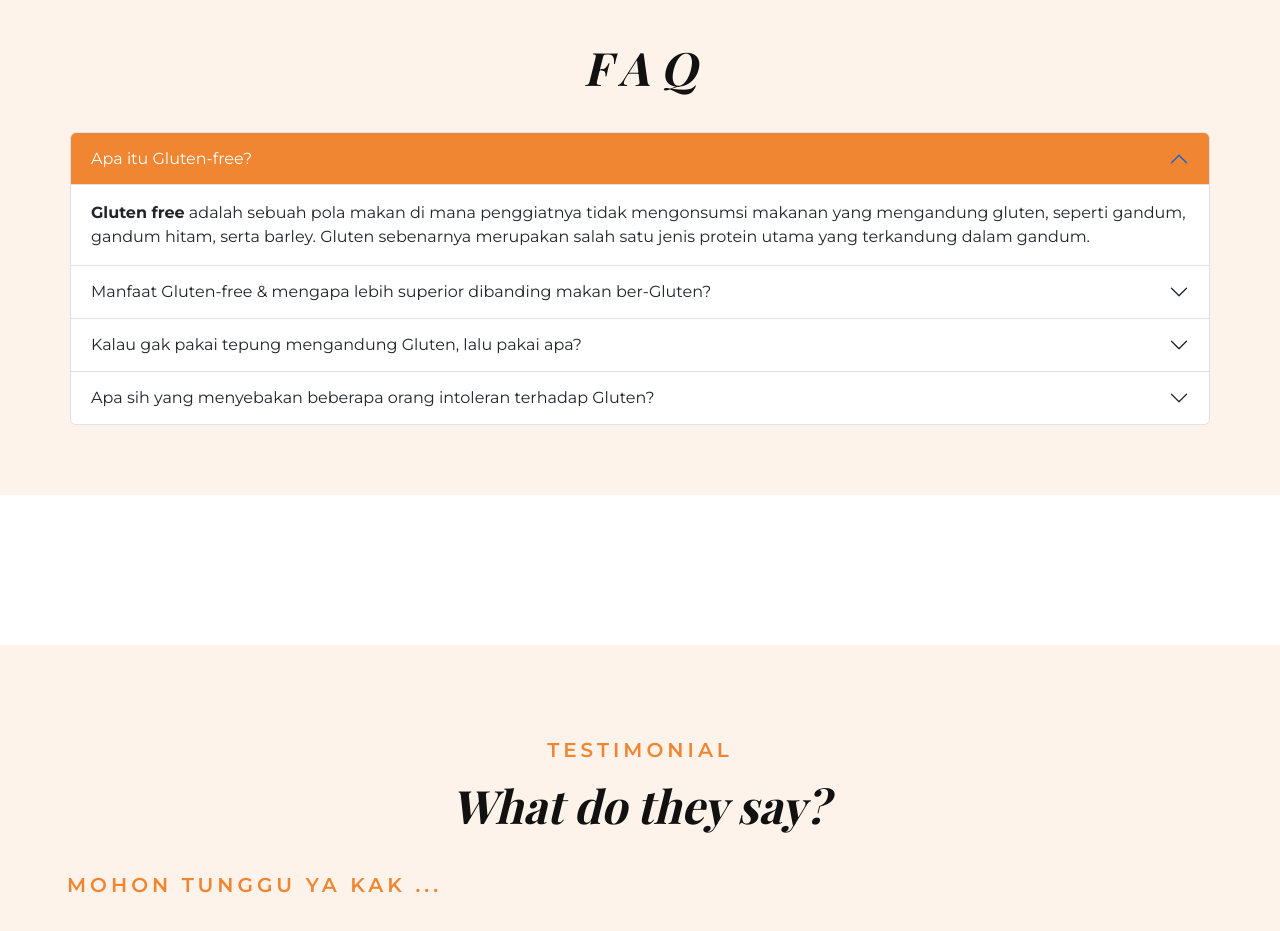
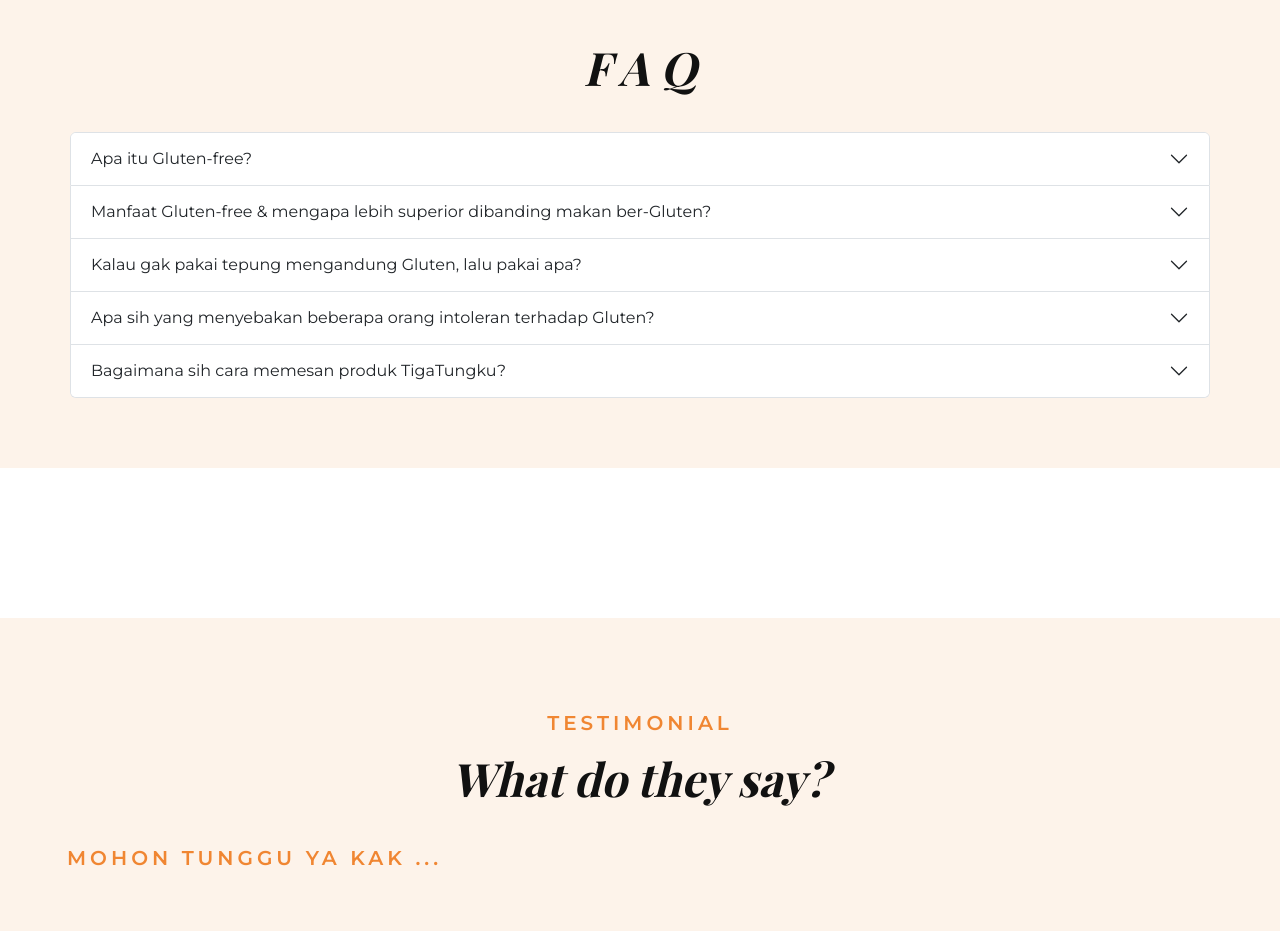
Before and after one commit to Triyonorifan11/frontEnd-TigaTungku, a plain HTML site: page index.html in a window 1280 px wide. Shown: the part 1380-2311 px from the top of the page. Drawn offline with nearby package versions, Linux system fonts and the light colour scheme.

Commit message:
update accordion dan card visi misi

```diff
--- a/index.html
+++ b/index.html
@@ -148,12 +148,12 @@
             <div class="accordion" id="accordionExample">
                 <div class="accordion-item">
                     <h2 class="accordion-header" id="headingOne">
-                        <button class="accordion-button" type="button" data-bs-toggle="collapse"
-                            data-bs-target="#collapseOne" aria-expanded="true" aria-controls="collapseOne">
+                        <button class="accordion-button collapsed" type="button" data-bs-toggle="collapse"
+                            data-bs-target="#collapseOne" aria-expanded="false" aria-controls="collapseOne">
                             Apa itu Gluten-free?
                         </button>
                     </h2>
-                    <div id="collapseOne" class="accordion-collapse collapse show" aria-labelledby="headingOne"
+                    <div id="collapseOne" class="accordion-collapse collapse" aria-labelledby="headingOne"
                         data-bs-parent="#accordionExample">
                         <div class="accordion-body">
                             <strong>Gluten free</strong> adalah sebuah pola makan di mana penggiatnya tidak mengonsumsi
@@ -219,6 +219,20 @@
 
                             Pada dasarnya manusia itu harus mengonsumsi makanan yang beragam, agar nutrisi yang didapat
                             jadi lebih maksimal
+                        </div>
+                    </div>
+                </div>
+                <div class="accordion-item">
+                    <h2 class="accordion-header" id="headingThree">
+                        <button class="accordion-button collapsed" type="button" data-bs-toggle="collapse"
+                            data-bs-target="#collapseFive" aria-expanded="false" aria-controls="collapseFive">
+                            Bagaimana sih cara memesan produk TigaTungku?
+                        </button>
+                    </h2>
+                    <div id="collapseFive" class="accordion-collapse collapse" aria-labelledby="headingThree"
+                        data-bs-parent="#accordionExample">
+                        <div class="accordion-body">
+                            Untuk pemesanan secara <strong>online</strong> Sobat Tungku bisa melakukan PO <strong>minimal 3 hari</strong> dengan cara menghubungi akun sosmed dan e-commerce dari TigaTungku ya! Sedangkan apabila Sobat Tungku ingin memesan secara <strong>offline</strong> silahkan datang ke <strong>lokasi outlet</strong> yang sudah tertera dan sebelumnya jangan lupa melakukan reservasi H-1 atau hari H dulu yaa!
                         </div>
                     </div>
                 </div>
```
Also changed, not shown: about.html (+1 -1 lines).
